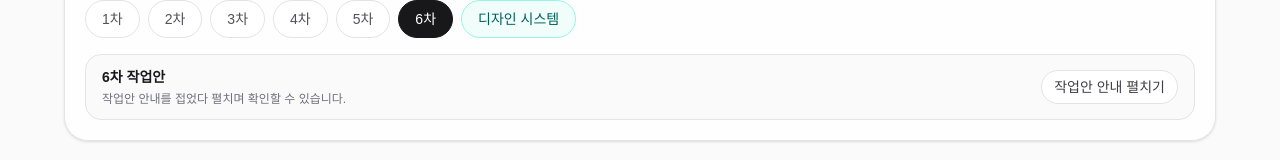
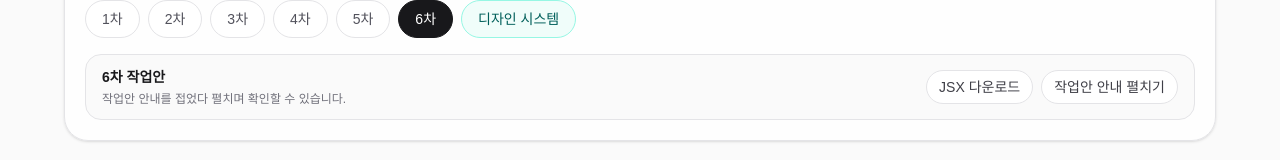
Before and after one commit to musekals/interview-board, a Next.js app: page / in a window 1280 px wide. Shown: the part 325-485 px from the top of the page. Built offline with nearby package versions, Linux system fonts and the light colour scheme.

Commit message:
Add JSX downloads for wireframe versions

```diff
--- a/app/components/wireframe-registry.ts
+++ b/app/components/wireframe-registry.ts
@@ -12,6 +12,7 @@ export type WireframeVersion = {
   label: string;
   title: string;
   notes: string;
+  fileName: string;
   Component: ComponentType;
 };
 
@@ -22,6 +23,7 @@ export const wireframeVersions: WireframeVersion[] = [
     label: "1차",
     title: "1차 작업안",
     notes: "초기 화면 구조와 주요 사용자 흐름을 정리한 첫 번째 버전입니다.",
+    fileName: "wireframes.jsx",
     Component: WireframeV1,
   },
   {
@@ -29,6 +31,7 @@ export const wireframeVersions: WireframeVersion[] = [
     label: "2차",
     title: "2차 작업안",
     notes: "구독 모델과 화면 상태 비교를 보강한 두 번째 버전입니다.",
+    fileName: "wireframes_2nd.jsx",
     Component: WireframeV2,
   },
   {
@@ -44,6 +47,7 @@ export const wireframeVersions: WireframeVersion[] = [
 7. 룸 목록 화면 추가 — /rooms 경로의 공개 룸 목록 화면 신규 추가. 각 룸에 "읽기 중심" / "참여 가능" 배지 표시. Visitor 진입점이자 피드 Empty의 "룸 둘러보기" 연결 대상.
 8. Subscriber 전용 멤버 신청 CTA — 이슈 상세 하단이 3분기: Visitor → "이 룸 구독하러 가기", Subscriber → "댓글 멤버 신청하기", Member/Op → 댓글 입력창.
 9. 스크랩 버튼 추가 — 이슈 상세의 업보트/신고 옆에 "⊞ 스크랩" 추가. 댓글·대댓글에도 "⊞ 스크랩" 액션 추가. 이슈 카드의 룸명에 밑줄 처리로 탭 가능한 링크임을 시각적으로 표현.`,
+    fileName: "wireframes_3rd.jsx",
     Component: WireframeV3,
   },
   {
@@ -69,6 +73,7 @@ export const wireframeVersions: WireframeVersion[] = [
 4. 피드 vs 이슈 목록 레이아웃 분리
 내 피드: 큰 카드(BigIssueCard) — 운영자 한 줄 + 대표 댓글 전문이 넉넉하게 표시. 카드 간 6px 두꺼운 구분선. 스크롤만으로도 읽는 재미가 있는 "큰 카드형 해석 피드"
     이슈 목록: 작은 카드(CompactIssueCard) — 운영자 한 줄 + 대표 댓글 1줄(말줄임). 탐색/스캔에 최적화`,
+    fileName: "wireframes_4th.jsx",
     Component: WireframeV4,
   },
   {
@@ -83,6 +88,7 @@ export const wireframeVersions: WireframeVersion[] = [
 3. 프로필 페이지 신규 — "프로필" 탭(NEW 배지)을 눌러 확인할 수 있습니다. 작성 댓글 수, 받은 좋아요 수, 대표 선정 횟수, 구독 룸 수의 4개 통계 카드가 상단에 배치되고, 그 아래에 대표로 선정된 댓글 목록, 최근 댓글, 참여 중인 룸이 순서대로 보입니다. "내 프로필/다른 사용자 프로필" 상태 전환이 가능하고, 내 프로필에서만 "편집" 버튼이 보입니다. 마이페이지의 프로필 섹션에도 "프로필 →" 링크가 추가되었습니다.
 
 4. 멤버 룸 상세 개선 — "쇼케이스-Member"나 "확장-Member"로 전환하면 룸 소개와 대표 반응이 모두 "▸ 룸 소개 보기 / ▸ 대표 반응 보기" 접기 상태로 표시됩니다. 그 아래에 "운영자에게 건의/제보 → 보내기" 바가 추가되어 멤버가 운영자에게 직접 소통할 수 있는 채널이 마련되었습니다.`,
+    fileName: "wireframes_5th.jsx",
     Component: WireframeV5,
   },
   {
@@ -97,6 +103,7 @@ export const wireframeVersions: WireframeVersion[] = [
 
 3. 이슈 상태: 초안 / 진행 중 / 종료 / 숨김
 이슈 발행 화면의 상태 선택이 4개로 변경되었습니다. "초안"은 노란색 배경(임시저장, 운영자만 보임), "진행 중"은 초록색(공개 기본값), "종료"는 회색, "숨김"은 빨간 배경(공개 후 비노출)으로 시각 구분됩니다. 하단에 각 상태의 의미를 안내하는 텍스트도 추가했습니다. "예정"은 P1으로 빠졌으므로 UI에서 제거되었습니다.`,
+    fileName: "wireframes_6th.jsx",
     Component: WireframeV6,
   },
 ];
--- a/app/components/wireframe-version-tabs.tsx
+++ b/app/components/wireframe-version-tabs.tsx
@@ -15,6 +15,7 @@ const REFERENCE_TABS = [
     title: "디자인 시스템",
     notes:
       "v6 와이어프레임 기준 디자인 토큰과 공통 컴포넌트를 정리한 레퍼런스입니다.",
+    fileName: "design-system.jsx",
     Component: DesignSystem,
   },
 ];
@@ -100,6 +101,15 @@ export default function WireframeVersionTabs() {
                   : "작업안 안내를 접었다 펼치며 확인할 수 있습니다."}
               </div>
             </div>
+            <div className="flex flex-wrap items-center gap-2">
+              {!isReferenceTab && (
+                <a
+                  href={`/download/wireframes/${activeVersion.id}`}
+                  className="inline-flex items-center rounded-full border border-zinc-200 bg-white px-3 py-1.5 text-sm font-medium text-zinc-700 transition hover:border-zinc-300 hover:text-zinc-900"
+                >
+                  JSX 다운로드
+                </a>
+              )}
               <button
                 onClick={() => setIsGuideOpen((open) => !open)}
                 className="inline-flex items-center rounded-full border border-zinc-200 bg-white px-3 py-1.5 text-sm font-medium text-zinc-700 transition hover:border-zinc-300 hover:text-zinc-900"
@@ -113,6 +123,7 @@ export default function WireframeVersionTabs() {
                     : "작업안 안내 펼치기"}
               </button>
             </div>
+          </div>
           {isGuideOpen && (
             <div className="mt-4 whitespace-pre-line border-t border-zinc-200 pt-4 text-sm leading-6 text-zinc-600">
               {activeVersion.notes}
--- /dev/null
+++ b/app/download/wireframes/[id]/route.ts
@@ -0,0 +1,35 @@
+import { readFile } from "node:fs/promises";
+import path from "node:path";
+
+import { NextResponse } from "next/server";
+
+import { wireframeVersions } from "@/app/components/wireframe-registry";
+
+type RouteContext = {
+  params: Promise<{
+    id: string;
+  }>;
+};
+
+export async function GET(_: Request, context: RouteContext) {
+  const { id } = await context.params;
+  const version = wireframeVersions.find((item) => item.id === id);
+
+  if (!version) {
+    return NextResponse.json(
+      { error: "Wireframe version not found." },
+      { status: 404 },
+    );
+  }
+
+  const filePath = path.join(process.cwd(), "app", "components", version.fileName);
+  const fileContents = await readFile(filePath, "utf8");
+
+  return new NextResponse(fileContents, {
+    headers: {
+      "Content-Type": "text/plain; charset=utf-8",
+      "Content-Disposition": `attachment; filename="${version.fileName}"`,
+      "Cache-Control": "no-store",
+    },
+  });
+}
```
Lines whose indentation alone changed are shown as unchanged.
